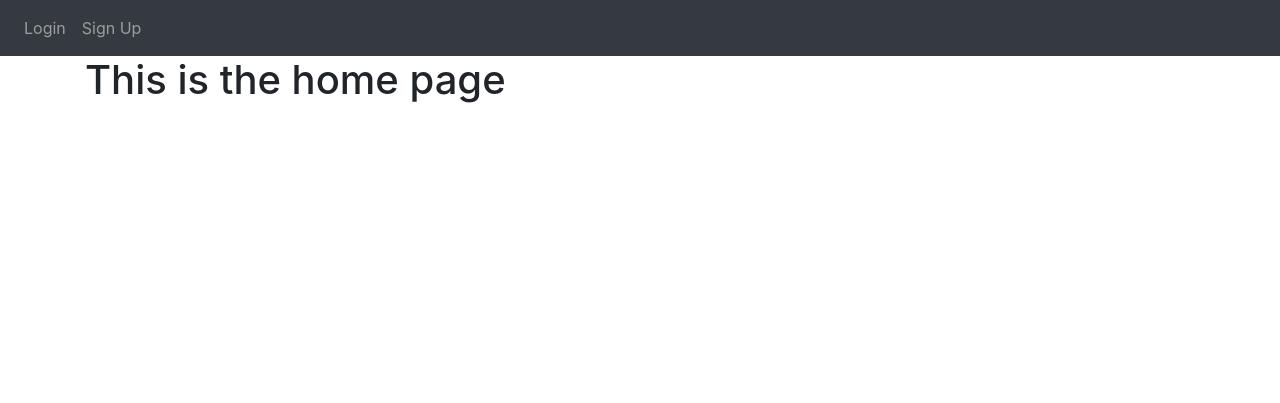
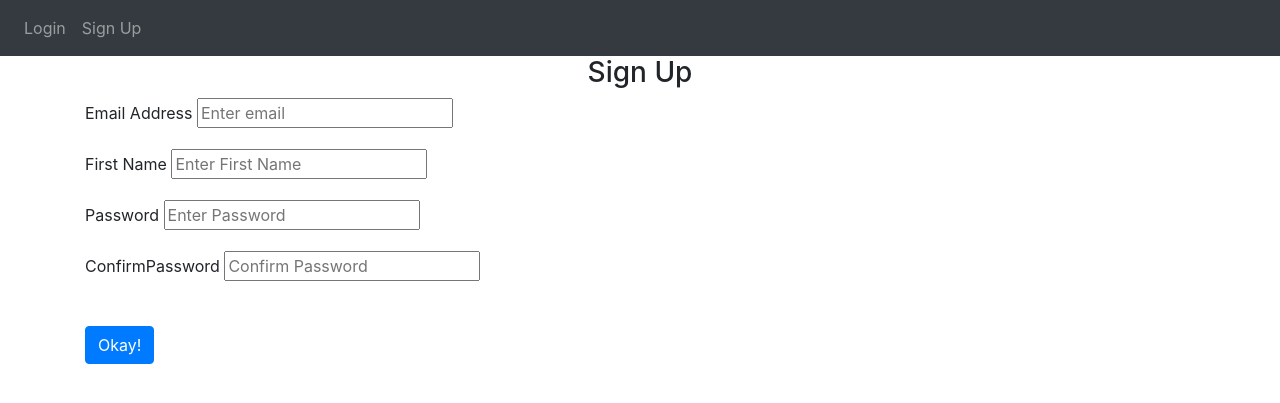
Before and after one commit to JanusHasie/DigitalMarketing, a Flask app: template Website/templates/sign_up.html in a window 1280 px wide. Shown: the top 403 px of the page. Run offline with Flask 2, Linux system fonts and the light colour scheme; the template is opened without the code that fills it, so the values that code supplies are empty; some libraries are stand-ins or nearby versions.

Commit message:
Start aiming to backends (APIs)

```diff
--- a/Website/templates/sign_up.html
+++ b/Website/templates/sign_up.html
@@ -1,4 +1,47 @@
 {% extends "base.html" %} {% block title %}Sign Up{% endblock %} {% block content %}
 
-<h1>This is the home page</h1>
+<form method= "POST">
+    <h3 align = "center">Sign Up</h3>
+    <div class = "form-group">
+        <label for="email">Email Address</label>
+        <input
+            type="email"
+            class="from-control"
+            id="email"
+            name="email"
+            placeholder="Enter email"
+        />
+    </div>
+    <div class = "form-group">
+        <label for="firstName">First Name</label>
+        <input
+            type="text"
+            class="from-control"
+            id="firstName"
+            name="firstName"
+            placeholder="Enter First Name"
+        />
+    </div>
+    <div class = "form-group">
+        <label for="password">Password</label>
+        <input
+            type="text"
+            class="from-control"
+            id="password"
+            name="password"
+            placeholder="Enter Password"
+        />
+    </div>
+    <div class = "form-group">
+        <label for="cpassword">ConfirmPassword</label>
+        <input
+            type="text"
+            class="from-control"
+            id="cpassword"
+            name="cpassword"
+            placeholder="Confirm Password"
+        />
+    </div>
+    <br />
+    <button type="submit" class="btn btn-primary">Okay!</button>
 {% endblock %}
```
Also changed, not shown: Website/views.py (+35 -28 lines).
